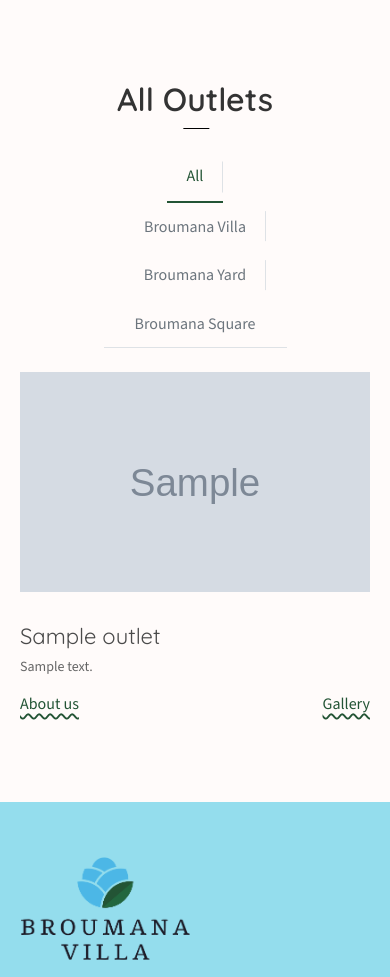
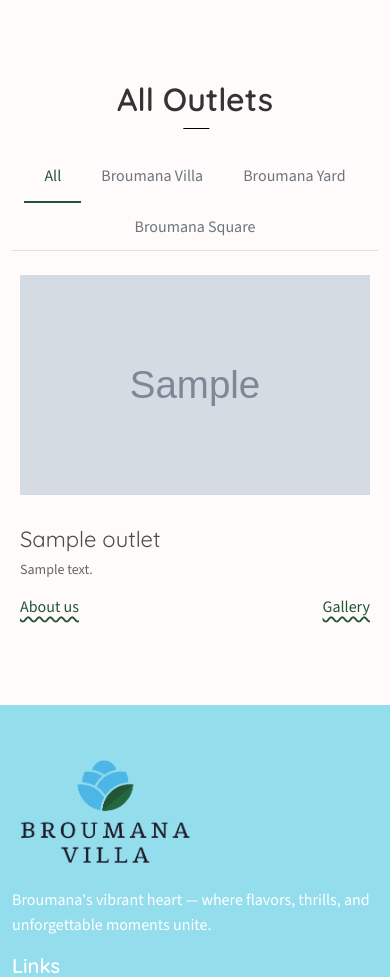
Before and after one commit to geoHayekGeek/broumana_villa, a PHP site: page /broumana_villa/all-outlets.php in a window 390 px wide. Shown: the part 845-1822 px from the top of the page. Run offline with PHP 8.4, Linux system fonts and the light colour scheme; tables that the repository leaves empty or names only in its code hold one stand-in row (values such as "Sample post"); grey boxes marked "Sample" are stand-in pictures.

Commit message:
fixing bugs and responsiveness issues

```diff
--- a/all-outlets.php
+++ b/all-outlets.php
@@ -55,15 +55,12 @@ foreach ($outlets as $outlet) {
         <ul class="nav custom-tabs" id="myTab" role="tablist">
             <li class="nav-item" role="presentation">
                 <button class="nav-link active" id="all-tab" data-bs-toggle="tab" data-bs-target="#all" type="button" role="tab" aria-controls="all" aria-selected="true">All</button>
-                <span class="tab-separator"></span>
             </li>
             <li class="nav-item" role="presentation">
                 <button class="nav-link" id="villa-tab" data-bs-toggle="tab" data-bs-target="#villa" type="button" role="tab" aria-controls="villa" aria-selected="false">Broumana Villa</button>
-                <span class="tab-separator"></span>
             </li>
             <li class="nav-item" role="presentation">
                 <button class="nav-link" id="yard-tab" data-bs-toggle="tab" data-bs-target="#yard" type="button" role="tab" aria-controls="yard" aria-selected="false">Broumana Yard</button>
-                <span class="tab-separator"></span>
             </li>
             <li class="nav-item" role="presentation">
                 <button class="nav-link" id="square-tab" data-bs-toggle="tab" data-bs-target="#square" type="button" role="tab" aria-controls="square" aria-selected="false">Broumana Square</button>
@@ -75,7 +72,7 @@ foreach ($outlets as $outlet) {
                 <div class="cluster-outlets-container row" id="outlets-container">
                     <?php foreach ($outlets as $outlet) { ?>
 
-                        <div class="col-md-3 clickable-div-outlet">
+                        <div class="col-md-4 col-lg-3 clickable-div-outlet">
                             <div class="outlet-img-container">
                                 <img src="<?php echo SITE_URL; ?>/assets/images/outlets/<?= htmlspecialchars($outlet['image']) ?>" alt="<?= htmlspecialchars($outlet['name']) ?>" class="outlet-img">
                             </div>
@@ -109,7 +106,7 @@ foreach ($outlets as $outlet) {
 
                     <?php foreach ($outlets_villa as $outlet) { ?>
 
-                        <div class="col-md-3 clickable-div-outlet">
+                        <div class="col-md-4 col-lg-3 clickable-div-outlet">
                             <div class="outlet-img-container">
                                 <img src="<?php echo SITE_URL; ?>/assets/images/outlets/<?= htmlspecialchars($outlet['image']) ?>" alt="<?= htmlspecialchars($outlet['name']) ?>" class="outlet-img">
                             </div>
@@ -141,7 +138,7 @@ foreach ($outlets as $outlet) {
 
                     <?php foreach ($outlets_yard as $outlet) { ?>
 
-                        <div class="col-md-3 clickable-div-outlet">
+                        <div class="col-md-4 col-lg-3 clickable-div-outlet">
                             <div class="outlet-img-container">
                                 <img src="<?php echo SITE_URL; ?>/assets/images/outlets/<?= htmlspecialchars($outlet['image']) ?>" alt="<?= htmlspecialchars($outlet['name']) ?>" class="outlet-img">
                             </div>
@@ -174,7 +171,7 @@ foreach ($outlets as $outlet) {
 
                     <?php foreach ($outlets_square as $outlet) { ?>
 
-                        <div class="col-md-3 clickable-div-outlet">
+                        <div class="col-md-4 col-lg-3 clickable-div-outlet">
                             <div class="outlet-img-container">
                                 <img src="<?php echo SITE_URL; ?>/assets/images/outlets/<?= htmlspecialchars($outlet['image']) ?>" alt="<?= htmlspecialchars($outlet['name']) ?>" class="outlet-img">
                             </div>
--- a/assets/css/style.css
+++ b/assets/css/style.css
@@ -1044,6 +1044,7 @@ button:focus:not(:focus-visible) {
 /**Custom Tabs */
 .custom-tabs {
   border-bottom: 1px solid #dee2e6;
+  width: 100%!important;
 }
 
 .custom-tabs .nav-item {
--- a/gallery.php
+++ b/gallery.php
@@ -1,3 +1,5 @@
+<?php include_once "./includes/header.php" ?>
+
 <?php
 function getOutletById($id)
 {
@@ -104,7 +106,6 @@ if ($id !== 0) {
 }
 ?>
 
-<?php include_once "./includes/header.php" ?>
 <?php include_once "./partials/gallery-banner.php" ?>
 
 <div class="space mb-3 mb-md-5 pb-2 pb-md-3"></div>
--- a/partials/outlets-per-cluster.php
+++ b/partials/outlets-per-cluster.php
@@ -2,7 +2,7 @@
     <p class="custom-heading">The <?= htmlspecialchars($name_second) ?>'s Outlets</p>
     <div class="cluster-outlets-container row" id="outlets-container">
         <?php foreach ($outlets as $outlet): ?>
-            <div class="col-md-3 clickable-div-outlet">
+            <div class="col-md-4 col-lg-3 clickable-div-outlet">
                 <div class="outlet-img-container">
                     <img src="<?php echo SITE_URL; ?>/assets/images/outlets/<?= htmlspecialchars($outlet['image']) ?>" alt="<?= htmlspecialchars($outlet['name']) ?>" class="outlet-img">
                 </div>
```
